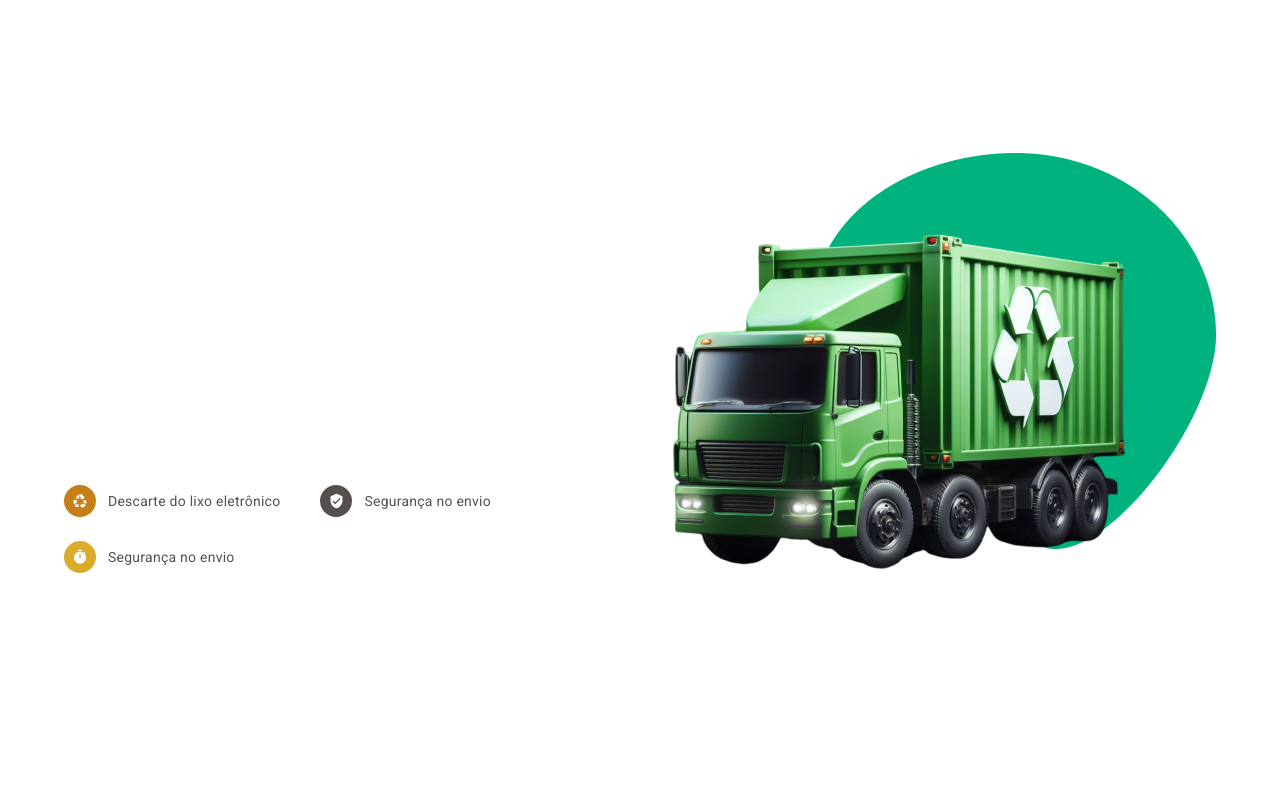
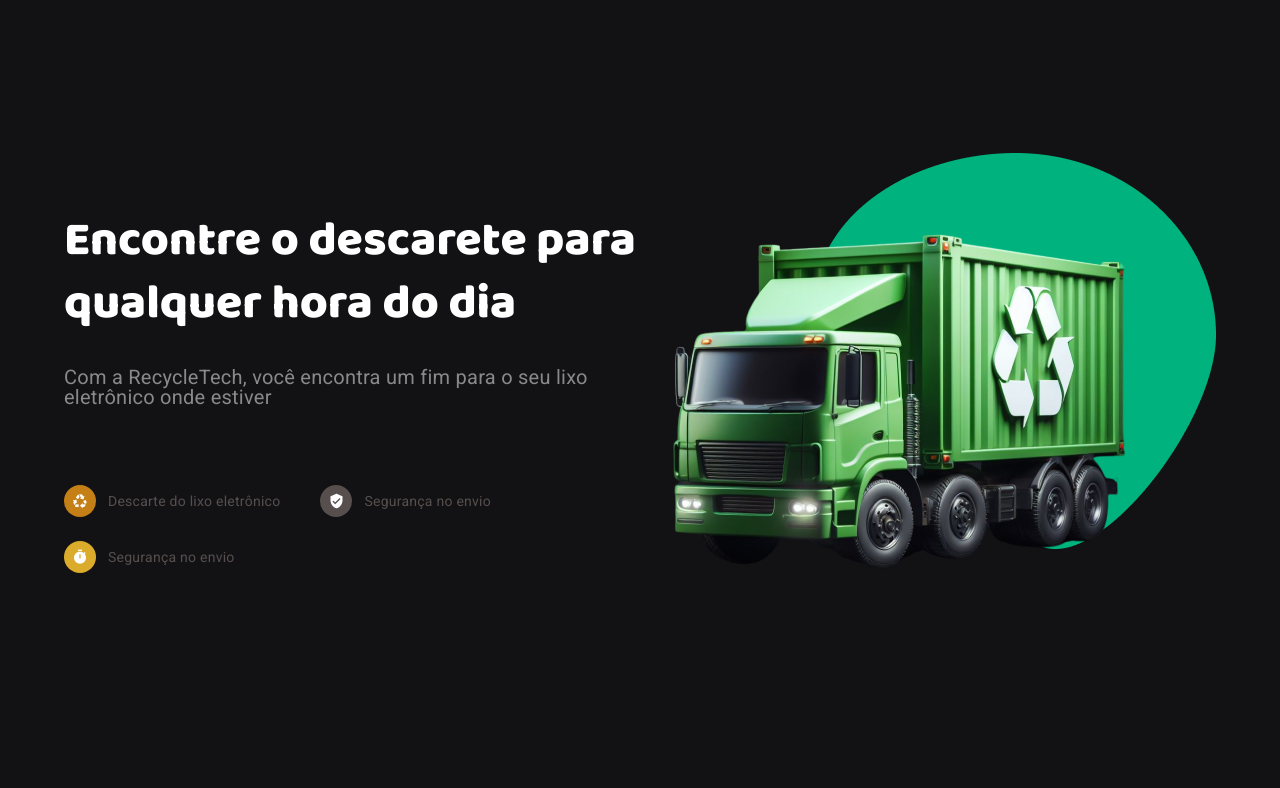
Before and after one commit to ViniciusSouzaDosReis/recycle-tech, an Angular app: page / in a window 1280 px wide. Shown: the top 788 px of the page. Built offline with nearby package versions, Linux system fonts and the light colour scheme.

Commit message:
Add dark green color to product section

```diff
--- a/src/styles.css
+++ b/src/styles.css
@@ -7,6 +7,7 @@
   --color-base-yellow: #dbac2c;
   --color-base-yellow-dark: #c47f17;
   --color-product-green-light: #00b37e;
+  --color-product-green-dark: #00875F;
 }
 
 * {
@@ -28,4 +29,14 @@
 body {
   margin: 0;
   font-family: Roboto, "Helvetica Neue", sans-serif;
+  background-color: var(--color-base-gray1);
 }
+
+html,
+body {
+  height: 100%;
+}
+body {
+  margin: 0;
+  font-family: Roboto, "Helvetica Neue", sans-serif;
+}
```
